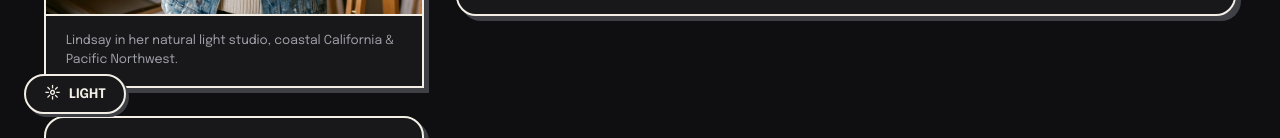
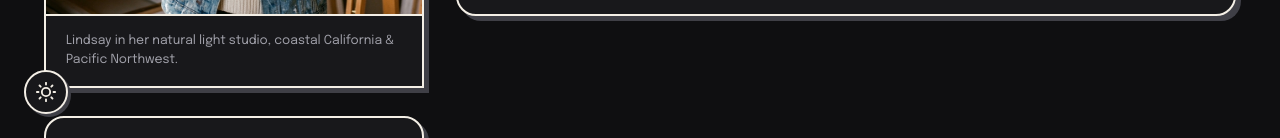
Before and after one commit to yukiroart/personal-website, a SvelteKit app in the folder web/: page /about in a window 1280 px wide. Shown: the part 662-800 px from the top of the page. Built offline with nearby package versions, Linux system fonts and the light colour scheme.

Commit message:
feat(ui): update theme toggle to icon-only tactile button with crisp SVG sun/moon

```diff
--- a/web/src/routes/+layout.svelte
+++ b/web/src/routes/+layout.svelte
@@ -214,10 +214,49 @@
   onclick={toggleTheme}
   class="neo-theme-toggle"
   type="button"
-  aria-label="Toggle dark and light mode"
+  aria-label={currentTheme === "dark" ? "Switch to light mode" : "Switch to dark mode"}
 >
-  <span class="theme-icon">{currentTheme === "dark" ? "☼" : "☾"}</span>
-  <span class="theme-label">{currentTheme === "dark" ? "LIGHT" : "DARK"}</span>
+  {#if currentTheme === "dark"}
+    <!-- Sun icon for light mode affordance -->
+    <svg
+      class="theme-svg"
+      viewBox="0 0 24 24"
+      width="20"
+      height="20"
+      fill="none"
+      stroke="currentColor"
+      stroke-width="2.2"
+      stroke-linecap="round"
+      stroke-linejoin="round"
+      aria-hidden="true"
+    >
+      <circle cx="12" cy="12" r="5"></circle>
+      <line x1="12" y1="1" x2="12" y2="3"></line>
+      <line x1="12" y1="21" x2="12" y2="23"></line>
+      <line x1="4.22" y1="4.22" x2="5.64" y2="5.64"></line>
+      <line x1="18.36" y1="18.36" x2="19.78" y2="19.78"></line>
+      <line x1="1" y1="12" x2="3" y2="12"></line>
+      <line x1="21" y1="12" x2="23" y2="12"></line>
+      <line x1="4.22" y1="19.78" x2="5.64" y2="18.36"></line>
+      <line x1="18.36" y1="5.64" x2="19.78" y2="4.22"></line>
+    </svg>
+  {:else}
+    <!-- Moon icon for dark mode affordance -->
+    <svg
+      class="theme-svg"
+      viewBox="0 0 24 24"
+      width="20"
+      height="20"
+      fill="none"
+      stroke="currentColor"
+      stroke-width="2.2"
+      stroke-linecap="round"
+      stroke-linejoin="round"
+      aria-hidden="true"
+    >
+      <path d="M21 12.79A9 9 0 1 1 11.21 3 7 7 0 0 0 21 12.79z"></path>
+    </svg>
+  {/if}
 </button>
 
 <style>
@@ -596,18 +635,17 @@
     bottom: 24px;
     left: 24px;
     z-index: 999;
+    width: 44px;
+    height: 44px;
+    padding: 0;
     background: var(--color-surface);
     color: var(--color-ink);
     border: var(--stroke-neo);
     box-shadow: var(--shadow-neo-sm);
     border-radius: var(--radius-neo-pill);
-    padding: 10px 18px;
     display: inline-flex;
     align-items: center;
-    gap: 8px;
-    font-family: var(--font-mono);
-    font-size: 0.82rem;
-    font-weight: 700;
+    justify-content: center;
     cursor: pointer;
     user-select: none;
     transition:
@@ -623,22 +661,34 @@
     color: #121212;
   }
 
+  :global(:root[data-theme="dark"]) .neo-theme-toggle:hover {
+    background-color: var(--color-border-subtle);
+    color: var(--color-ink);
+  }
+
   .neo-theme-toggle:active {
     transform: translate(2px, 2px);
     box-shadow: var(--shadow-neo-xs);
   }
 
-  .theme-icon {
-    font-size: 1rem;
-    line-height: 1;
+  .theme-svg {
+    display: block;
+    width: 20px;
+    height: 20px;
+    pointer-events: none;
   }
 
   @media (max-width: 680px) {
     .neo-theme-toggle {
       bottom: 16px;
       left: 16px;
-      padding: 8px 14px;
-      font-size: 0.75rem;
+      width: 40px;
+      height: 40px;
+    }
+
+    .theme-svg {
+      width: 18px;
+      height: 18px;
     }
   }
 </style>
```
